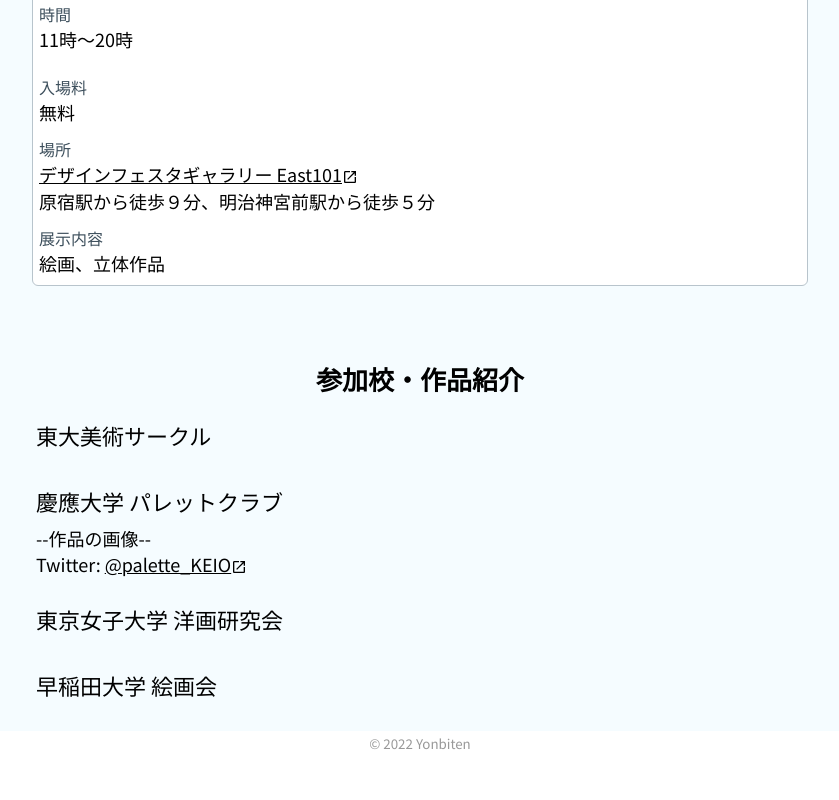
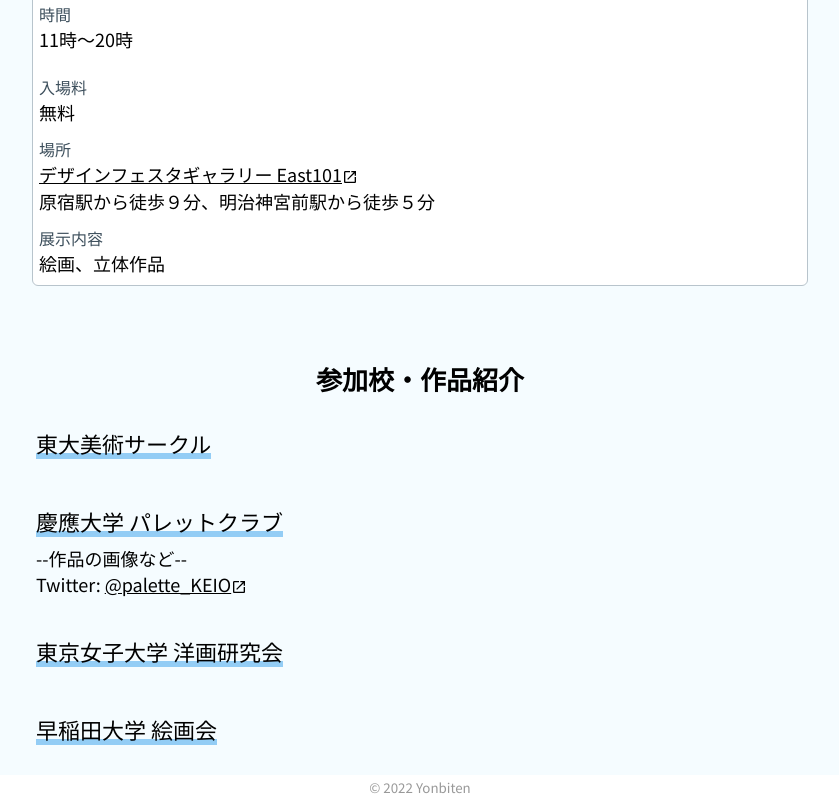
Before and after one commit to Shinchan-git/yonbiten2022, a Next.js app: page / in a window 1280 px wide. Shown: the part 545-1345 px from the top of the page, without its empty margins (220-1059 px from the left). Before the commit the page ends 1301 px from the top, so only its background shows below. Built offline with nearby package versions, Linux system fonts and the light colour scheme; a web font is replaced by a local one.

Commit message:
add: text underline;

```diff
--- a/components/functional/Works.tsx
+++ b/components/functional/Works.tsx
@@ -4,6 +4,7 @@
 import PageTitle from '../ui/PageTitle'
 import TextContainer from '../ui/TextContainer'
 import TextLink from '../ui/TextLink'
+import { primaryColorAsBackground } from '../../styles/colors'
 
 const Works: React.FC = () => {
   return (
@@ -13,17 +14,17 @@
         <li>
           <p css={titleStyle}>東大美術サークル</p>
         </li>
-        <Spacer size={18} />
+        <Spacer size={30} />
         <li>
           <p css={titleStyle}>慶應大学 パレットクラブ</p>
-          <p>--作品の画像--</p>
+          <p>--作品の画像など--</p>
           <p>Twitter: <TextLink href="https://twitter.com/palette_KEIO">@palette_KEIO</TextLink></p>
         </li>
-        <Spacer size={18} />
+        <Spacer size={30} />
         <li>
           <p css={titleStyle}>東京女子大学 洋画研究会</p>
         </li>
-        <Spacer size={18} />
+        <Spacer size={30} />
         <li>
           <p css={titleStyle}>早稲田大学 絵画会</p>
         </li>
@@ -33,8 +34,10 @@
 }
 
 const titleStyle = css`
+  display: inline-block;
   font-size: 22px;
   margin: 8px 0;
+  background:linear-gradient(transparent 80%, ${primaryColorAsBackground} 80%);
 `
 
 export default Works
--- a/styles/colors.ts
+++ b/styles/colors.ts
@@ -2,6 +2,7 @@
 export const primaryColor = "#3071f2"
 export const primaryHeighlightColor = "#447ef2"
 export const primaryShadowColor = "rgba(0, 134, 230, 0.2)"
+export const primaryColorAsBackground = "rgba(0, 134, 230, 0.4)"
 export const textColor = "#000"
 export const supportingTextColor = "#3d4f5c"
 export const dividerColor = "#b8c4cc"
```
